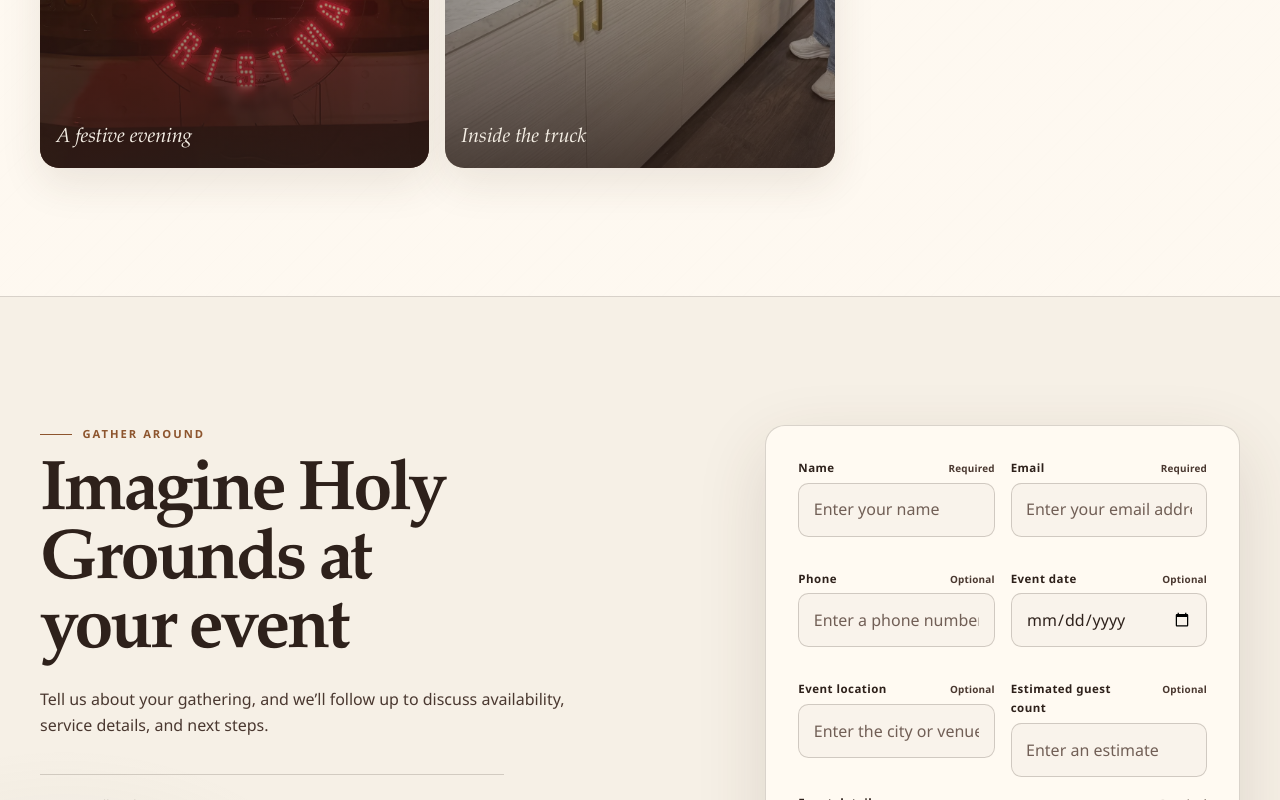
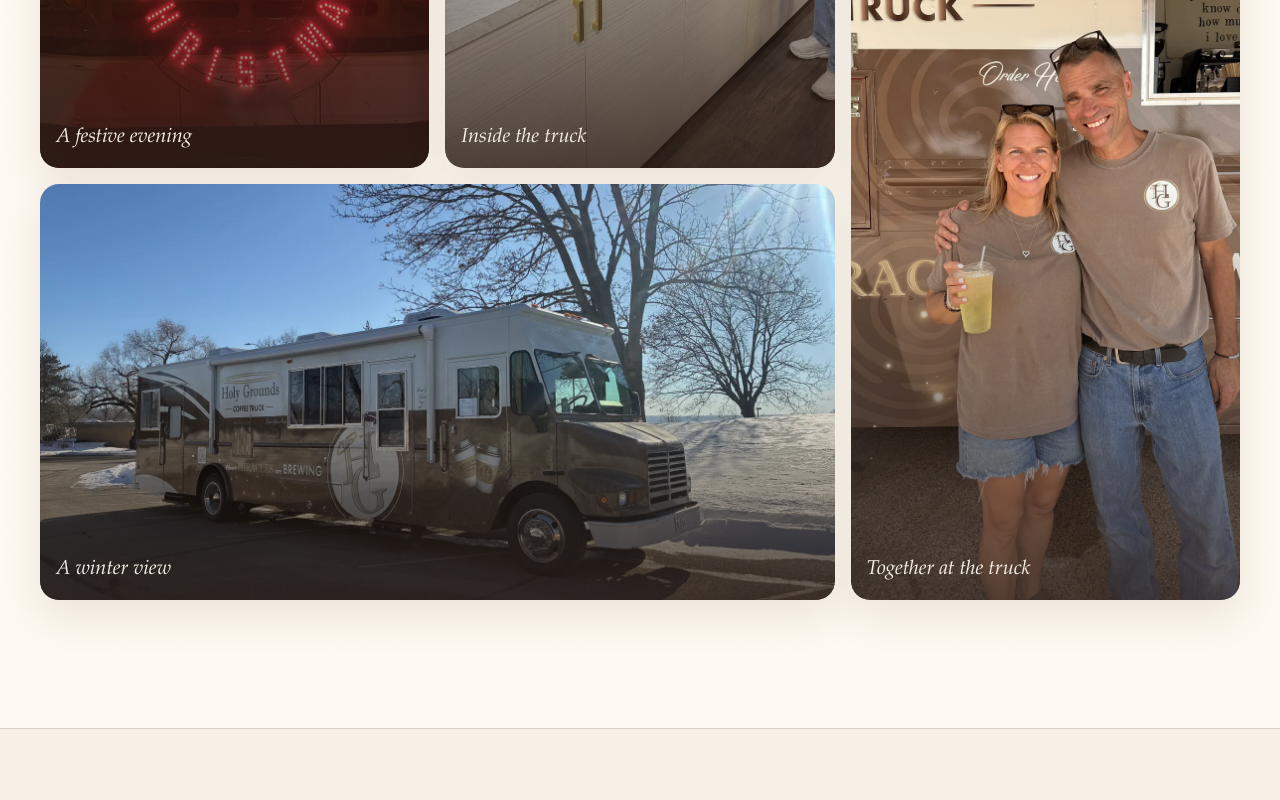
Before and after one commit to antiprysm/holy-grounds-prototype, a Next.js app: page / in a window 1280 px wide. Shown: the part 5069-5869 px from the top of the page. Built offline with nearby package versions, Linux system fonts and the light colour scheme.

Commit message:
Update business name and add gallery photos

```diff
--- a/src/data/siteContent.ts
+++ b/src/data/siteContent.ts
@@ -194,6 +194,18 @@
           alt: "A cup being passed to a guest at a Holy Grounds event",
           caption: "Hospitality in action",
           layout: "standard",
+        },
+        {
+          src: "/images/holy-grounds-truck-winter.webp",
+          alt: "Holy Grounds Coffee Truck parked beside snow on a sunny winter day",
+          caption: "A winter view",
+          layout: "wide",
+        },
+        {
+          src: "/images/holy-grounds-team-portrait.webp",
+          alt: "Two Holy Grounds team members in matching logo shirts standing together in front of the truck",
+          caption: "Together at the truck",
+          layout: "tall",
         },
       ],
     },
@@ -469,9 +481,9 @@
     imageAlt: "The working interior of the Holy Grounds Coffee Truck",
     details: [
       {
-        label: "Working business name",
-        value: "Holy Grounds Coffee Co., LLC",
-        note: "Public-facing name: Holy Grounds Coffee Truck. Legal styling remains subject to confirmation.",
+        label: "Legal business name",
+        value: "Holy Grounds Coffee Truck, Corp.",
+        note: "Public-facing name: Holy Grounds Coffee Truck.",
       },
       {
         label: "Service model",
```
Also changed, not shown: public/images/holy-grounds-team-portrait.webp (added), public/images/holy-grounds-truck-winter.webp (added).
